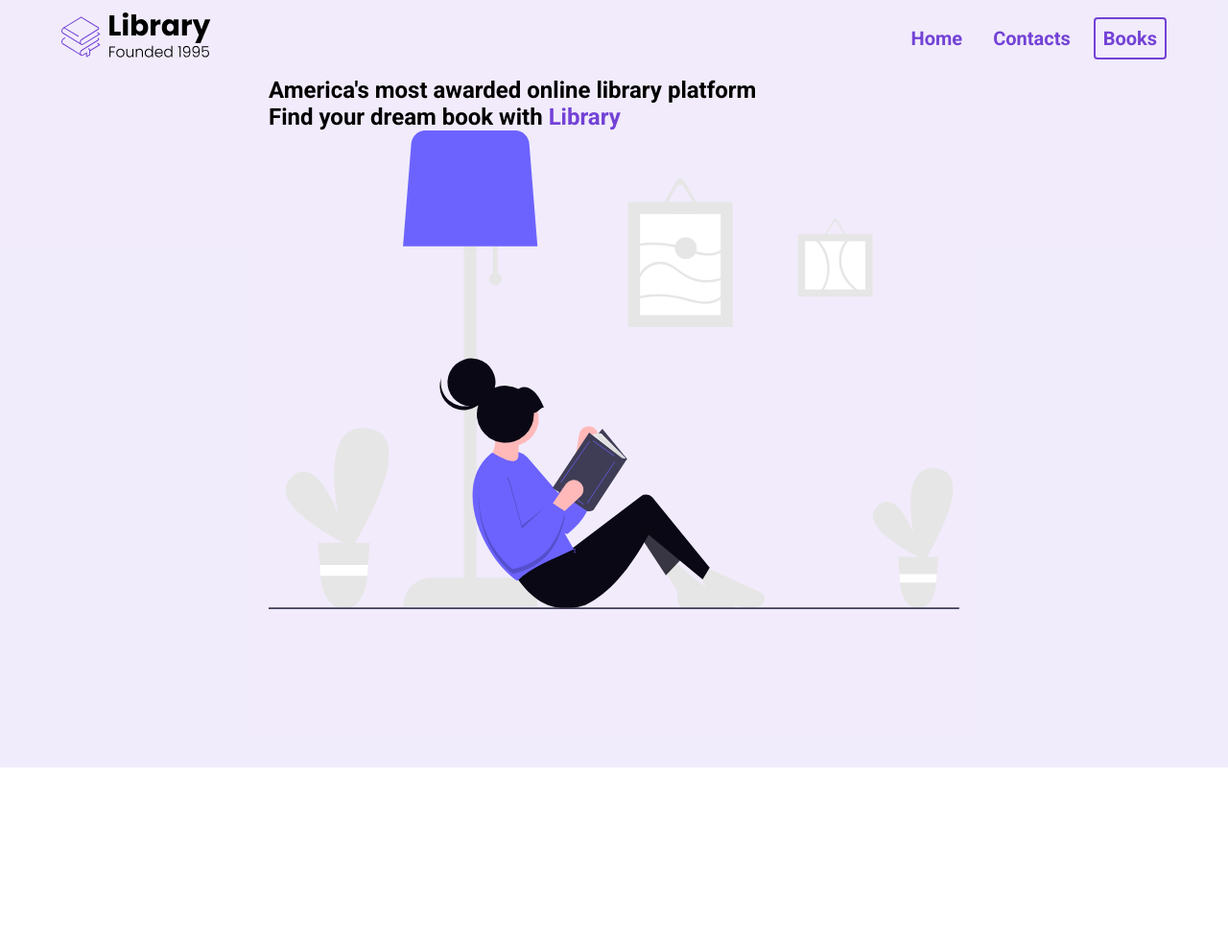
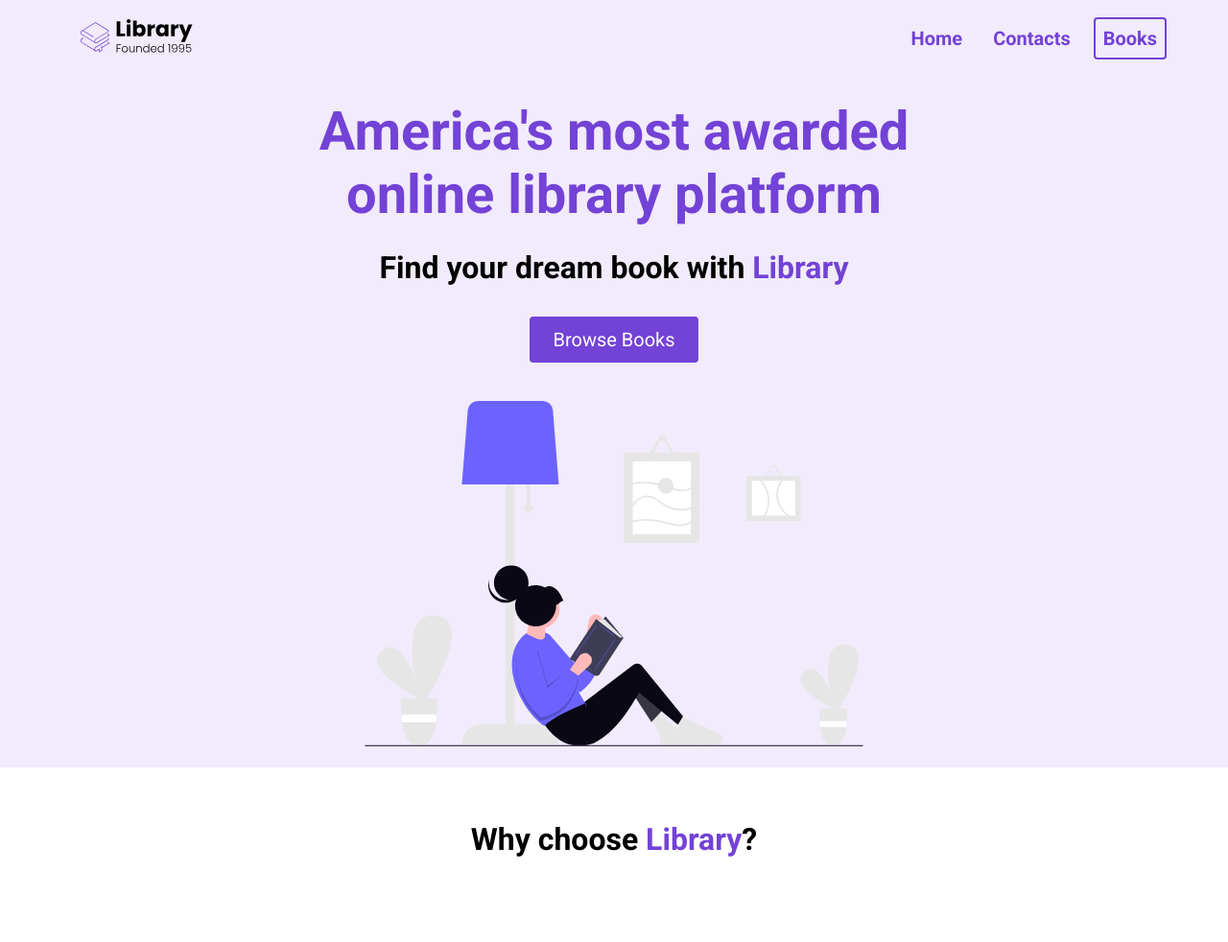
Before and after one commit to NicholleE0216/First-project, a plain HTML site: page index.html in a window 1280 px wide. Shown: the whole page at 96% size. Before the commit the page ends 800 px from the top, so only its background shows below. Drawn offline with Linux system fonts and the light colour scheme.

Commit message:
second commit

```diff
--- a/index.html
+++ b/index.html
@@ -20,15 +20,30 @@
       </nav>
       <header>
         <div class="header__container">
-            <div class="heder__description">
-                <h1>America's most awarded online library platform</h1>
-                <h2>Find your dream book with <span class=" purple">Library</span></h2>
-            </div>
-            <figure>
-                <img src="assets/undraw_relaxed-reading_wfkr.svg" alt="">
-            </figure>
+          <div class="header__description">
+            <h1>America's most awarded online library platform</h1>
+            <h2>
+              Find your dream book with <span class="purple">Library</span>
+            </h2>
+            <button class="btn">Browse Books</button>
+          </div>
+          <figure class="header__img--wrapper">
+            <img src="assets/undraw_relaxed-reading_wfkr.svg" alt="" />
+          </figure>
         </div>
       </header>
     </section>
+
+    <main>
+      <section id="highlights">
+        <div class="container">
+            <div class="row">
+                <h2 class="section__title">
+                    Why choose <span class="purple">Library</span>?
+                </h2>
+            </div>
+        </div>
+      </section>
+    </main>
   </body>
 </html>
--- a/style.css
+++ b/style.css
@@ -17,6 +17,9 @@ li{
 
 img{
     width: 100%;
+    height: 100%;
+    max-height: 50vh;
+    padding: 20px;
 }
 
 nav{
@@ -81,4 +84,60 @@ header{
     height: 100%;
     display: flex;
     flex-direction: column;
+    justify-content: space-around;
+    padding: 24px;
 }
+
+.header__description{
+    display: flex;
+    flex-direction: column;
+    justify-content: center;
+    align-items: center;
+}
+
+h1 {
+    font-size: 56px;
+    color: #7342d6;
+    margin-bottom: 24px;
+    text-align: center;
+}
+
+h2 {
+    font-size: 32px;
+    margin-bottom: 32px;
+    text-align: center;
+}
+
+.btn {
+    background-color: #7342d6;
+    color: white;
+    padding: 12px 24px;
+    font-size: 20px;
+    border-radius: 4px;
+    border: none;
+}
+
+button{
+    cursor: pointer;
+}
+
+button:active{
+    transform: translateY(1px);
+}
+
+.header__img--wrapper{
+    padding: 20px;
+}
+
+.container{
+    padding: 56px 0;
+}
+
+.row{
+
+}
+/*
+
+HIGHLIGHTS
+
+*/
```
